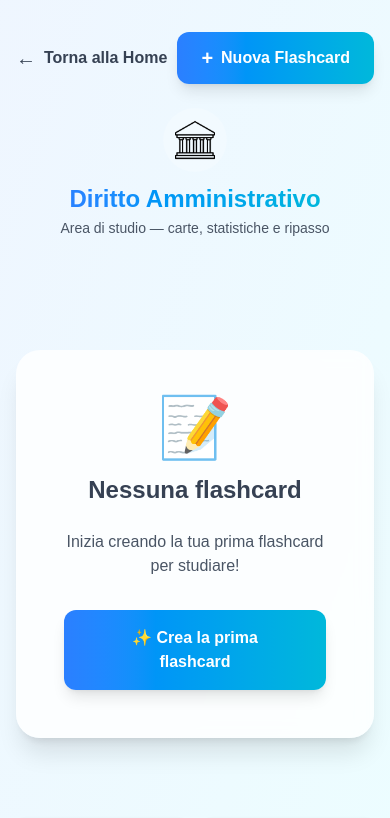
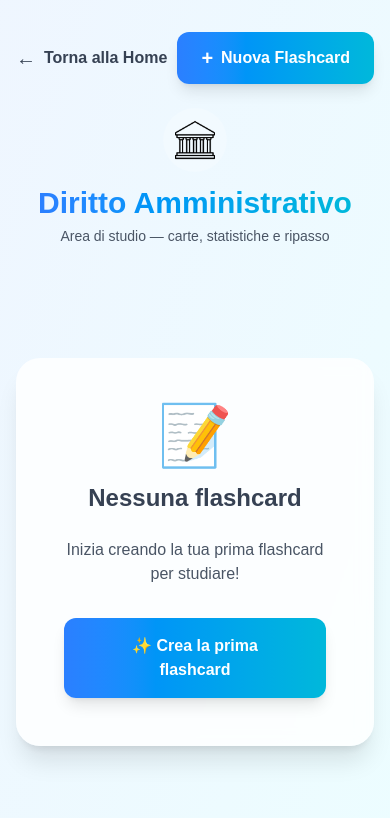
Before and after one commit to Denel91/flashcards, a Next.js app: page /area/amministrativo in a window 390 px wide. Shown: the top 818 px of the page. Built offline with nearby package versions, Linux system fonts and the light colour scheme; no server answers; the database is empty.

Commit message:
increase heading size for improved visibility

```diff
--- a/src/app/area/[id]/page.js
+++ b/src/app/area/[id]/page.js
@@ -405,7 +405,7 @@
                                 </div>
 
                                 <div className="text-center sm:text-left">
-                                    <h1 className={`text-2xl sm:text-4xl md:text-6xl font-extrabold leading-tight bg-gradient-to-r ${currentArea.gradient} bg-clip-text text-transparent`}>
+                                    <h1 className={`text-3xl sm:text-4xl md:text-6xl font-extrabold leading-tight bg-gradient-to-r ${currentArea.gradient} bg-clip-text text-transparent`}>
                                         {currentArea.name}
                                     </h1>
                                     <p className="mt-1 text-sm sm:text-base text-gray-600">Area di studio — carte, statistiche e ripasso</p>
```
